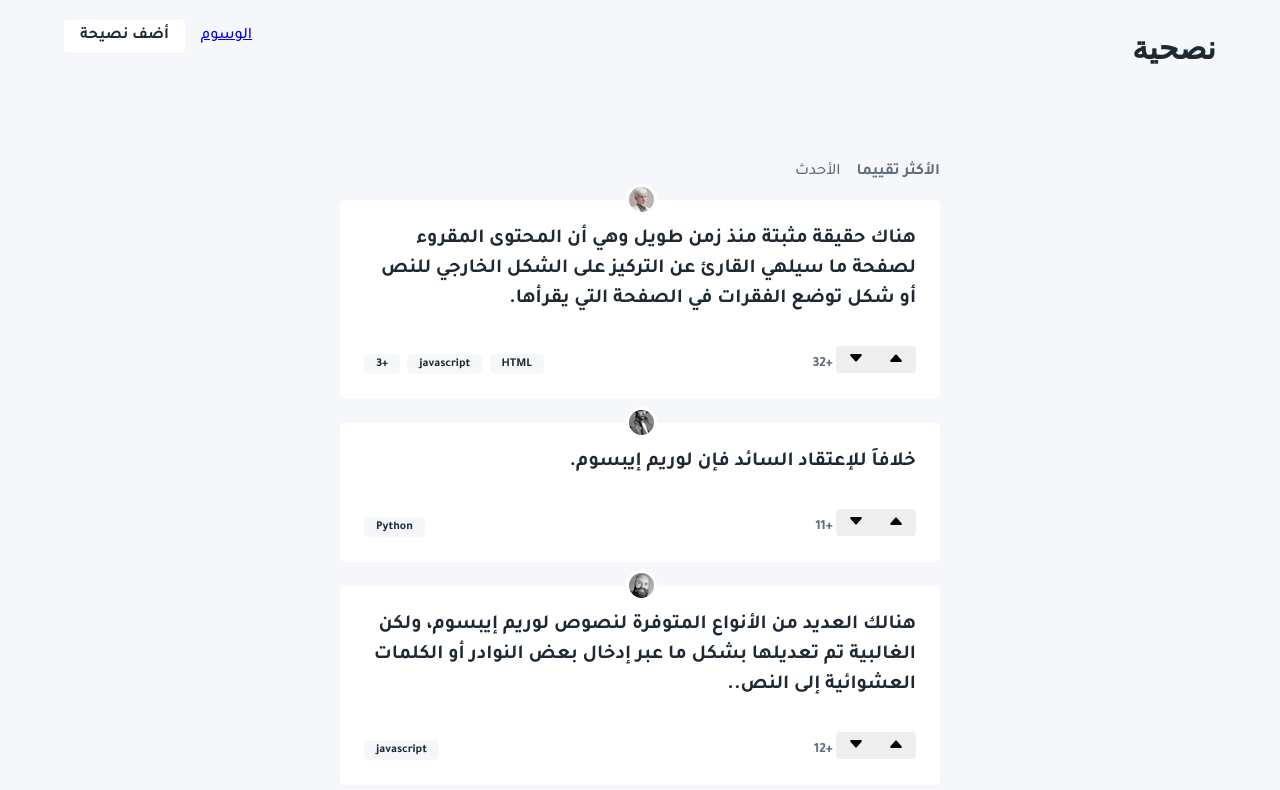
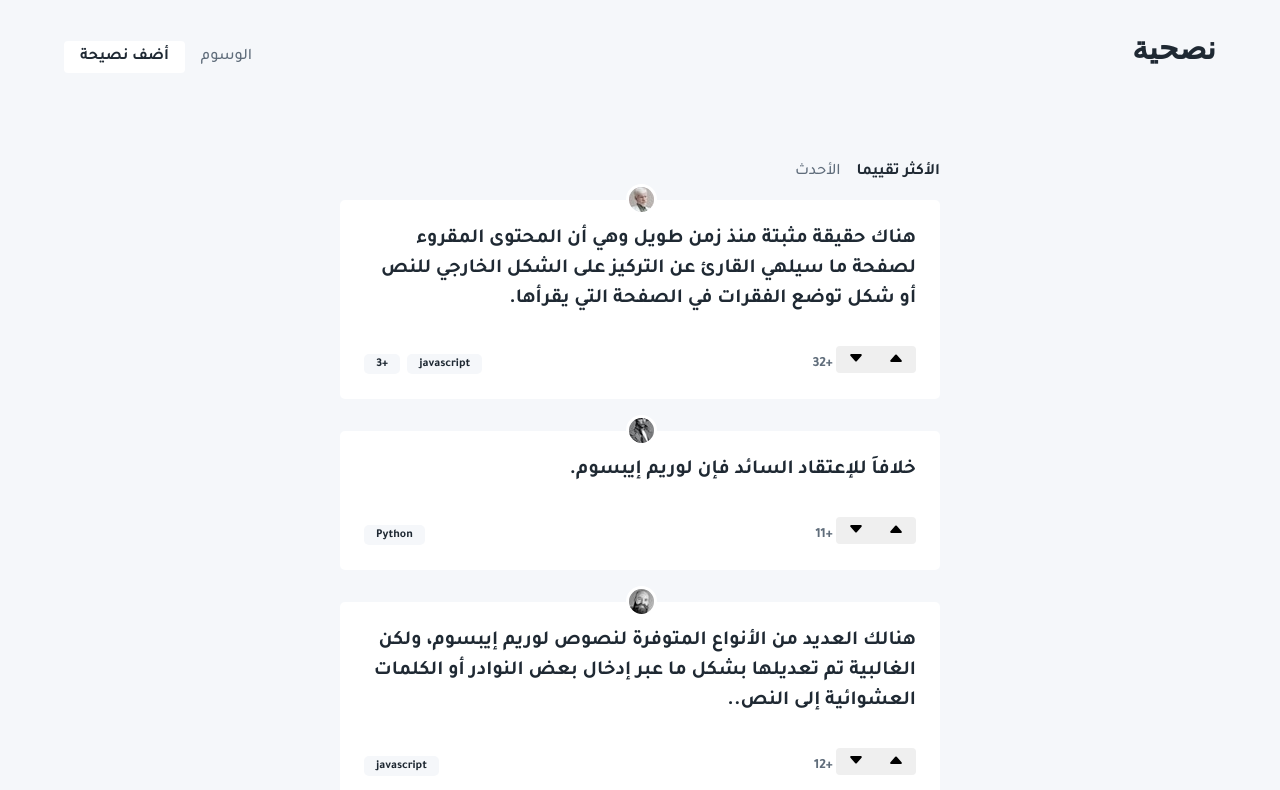
Before and after one commit to mhmdsalahsebai/naseha, a plain HTML site: page index.html in a window 1280 px wide. Shown: the top 790 px of the page. Drawn offline with Linux system fonts and the light colour scheme; a web font is replaced by a local one.

Commit message:
fix space issue

```diff
--- a/css/style.css
+++ b/css/style.css
@@ -73,8 +73,14 @@ ul {
     -moz-border-radius: 0.25rem;
     -ms-border-radius: 0.25rem;
     -o-border-radius: 0.25rem;
-    /* box-shadow: 0 1px 2px 0 rgb(0 0 0 / 10%); */
-    /* border: 1px solid hsl(214, 15%, 91%); */
+}
+
+.text-dark {
+    color: var(--primary-text-color)
+}
+
+.text-secondary {
+    color: var(--secondary-text-color)
 }
 
 /* 3. header */
@@ -87,6 +93,7 @@ ul {
 .main-header .flex {
 	display: flex;
 	justify-content: space-between;
+    align-items: baseline;
 }
 
 .main-header nav .nav-menu {
@@ -124,6 +131,7 @@ ul {
 
 .posts .post-wrapper {
     position: relative;
+    margin-bottom: 2rem;
 }
 
 .posts .post-author {
@@ -152,7 +160,6 @@ ul {
     -ms-border-radius: 5px;
     -o-border-radius: 5px;
     padding: 1.5rem;
-    margin-bottom: 1.5rem;
 }
 
 /* .posts .post-item .post-author {
--- a/index.html
+++ b/index.html
@@ -24,7 +24,7 @@
                 <nav>
                     <ul class="nav-menu">
                         <li class="nav-menu-item">
-                            <a class="nav-link" href="author.html">
+                            <a class="nav-link link-reset" href="author.html">
                                 الوسوم
                             </a>
                         </li>
@@ -90,11 +90,6 @@
                                 </span>
                             </div>
                             <ul class="post-tags">
-                                <li>
-                                    <a class="link-reset post-tag" href="#">
-                                        HTML
-                                    </a>
-                                </li>
                                 <li>
                                     <a class="link-reset post-tag" href="#">
                                         javascript
```
